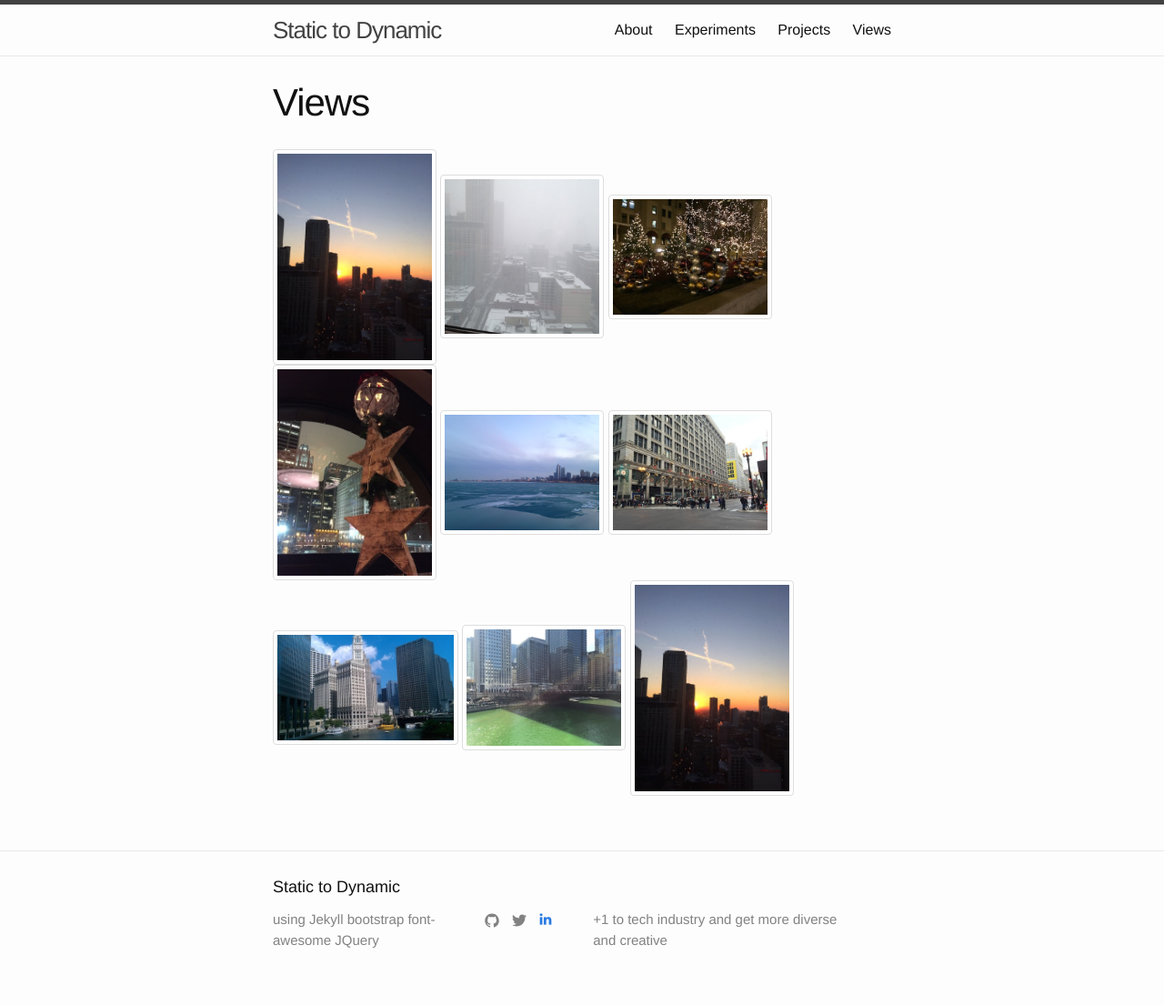
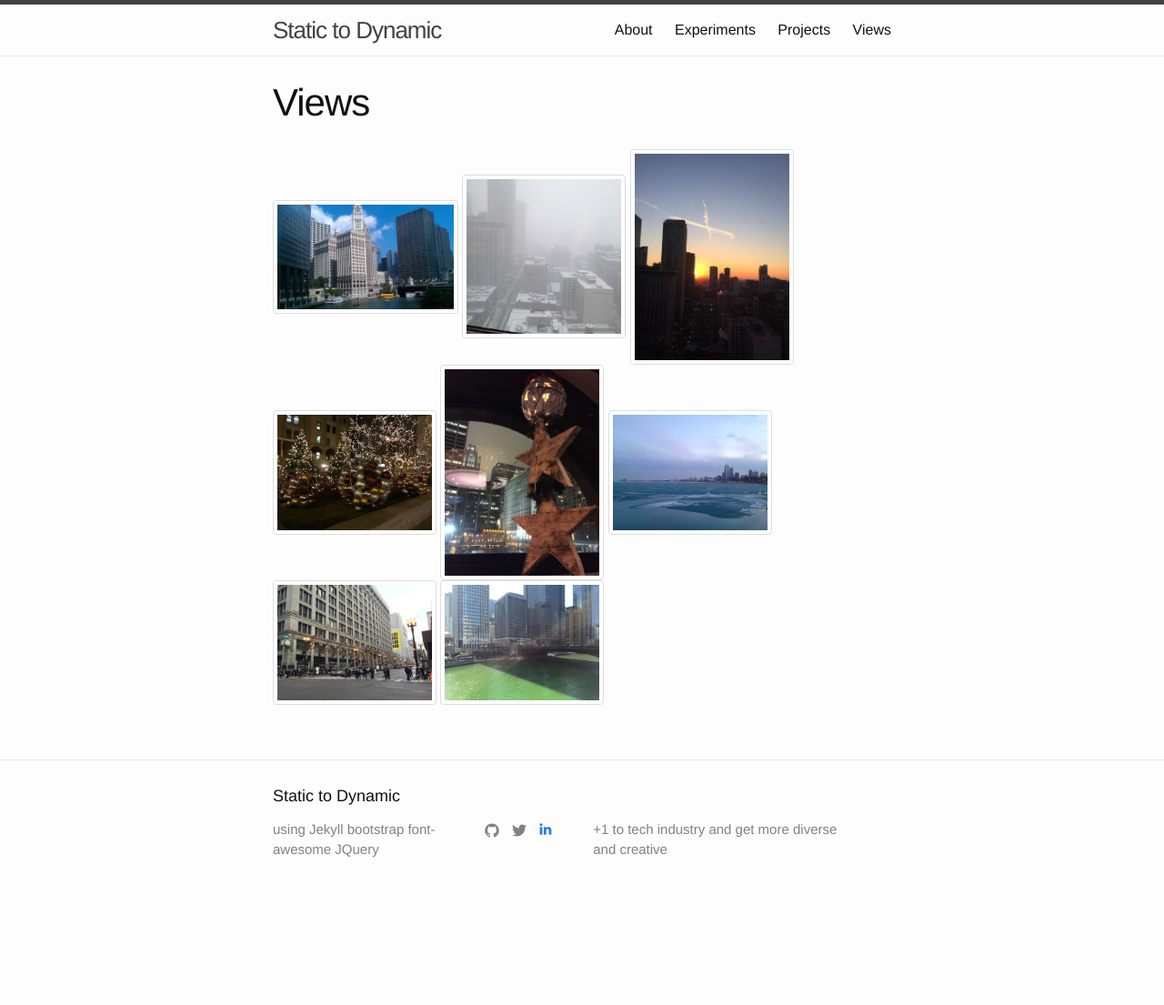
Before and after one commit to soborok/soborok.github.io, a Jekyll site: the page built from views.html, in a window 1280 px wide. Shown: the whole page at 91% size. Built offline with Jekyll 4.4.1, drawn with Linux system fonts in a browser that asks for light colours; nearby versions of some CDN libraries; after the commit the page ends 1006 px from its top, so only the background shows below that.

Commit message:
fixing image display issue

```diff
--- a/views.html
+++ b/views.html
@@ -4,12 +4,11 @@ title: Views
 permalink: /views/
 ---
 
-<img height="240" width="180" class="img-thumbnail" src="./sunset.jpg" alt="sunset from window">
+<img height="122" width="204" class="img-thumbnail" src="./chicago_river.jpg" alt="Chicago river and buildings">
 <img height="240" width="180" class="img-thumbnail" src="./chicago_snow.jpg" alt="Snow in Chicago">
+<img height="240" width="180" class="img-thumbnail" src="./chicago_sunset.jpg" alt="sunsent from window">
 <img height="240" width="180" class="img-thumbnail" src="./christmas_deco.jpg" alt="Christmas trees">
 <img height="240" width="180" class="img-thumbnail" src="./christmas_stars.jpg" alt="Christmas stars">
 <img height="240" width="180" class="img-thumbnail" src="./frozen_michigan_lake.jpg" alt="Frozen Michigan Lake">
 <img height="240" width="180" class="img-thumbnail" src="./macys_christmas.jpg" alt="Macy's Christmas deco">
-<img height="122" width="204" class="img-thumbnail" src="./river.jpg" alt="Chicago river and buildings">
 <img height="240" width="180" class="img-thumbnail" src="./st_patricks_day.jpg" alt="Chicago river on St. Patrick's day">
-<img height="240" width="180" class="img-thumbnail" src="./sunset.jpg" alt="sunsent from window">
```
Also changed, not shown: views/chicago_river.jpg (renamed from views/river.jpg), views/chicago_sunset.jpg (renamed from views/sunset.jpg).
